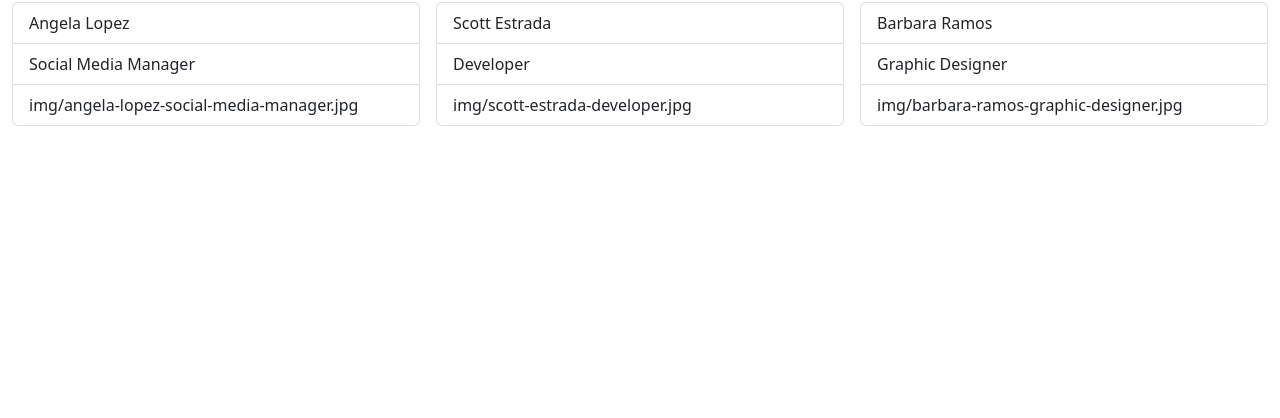
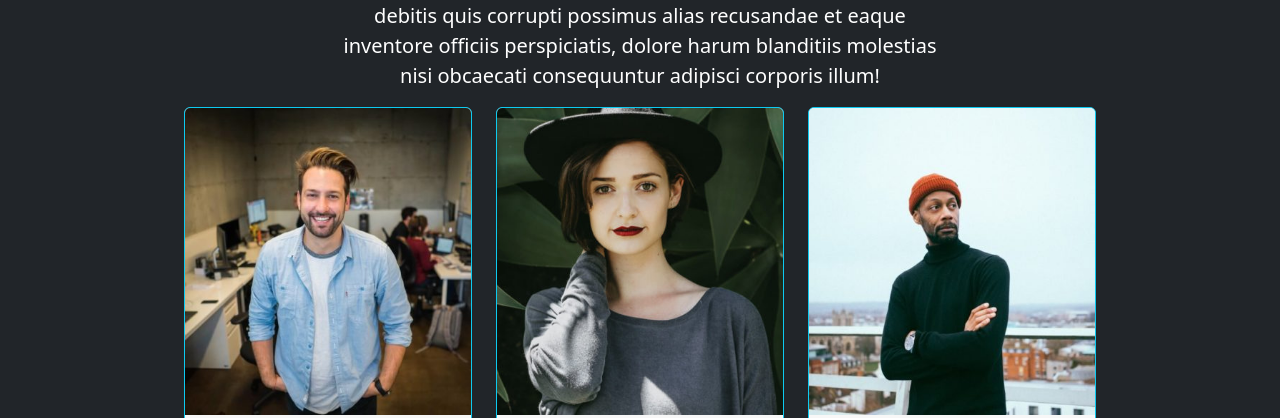
Before and after one commit to ThomasYoussef-Business/js-our-team, a plain HTML site: page index.html in a window 1280 px wide. Shown: the part 138-556 px from the top of the page. Drawn offline with nearby package versions, Linux system fonts and the light colour scheme.

Commit message:
Finito tutto l'esercizio!

```diff
--- a/index.html
+++ b/index.html
@@ -11,12 +11,22 @@
     <title>Our Team of Developers</title>
 </head>
 
-<body>
+<body class="bg-dark">
     <header></header>
-    <main>
+    <main class="px-2 py-3 p-md-3">
         <div class="container-fluid">
-            <div id="riga-dipendenti" class="row justify-content-evenly g-3">
-                <!-- QUESTA ROW VIENE POPOLATA DA main.js -->
+            <div class="row justify-content-center">
+                <div class="col-12 col-md-6 text-white text-center">
+                    <p class="display-3">Our <span class="text-info">Team</span></p>
+                    <p class="fs-5 lead lh-base">Lorem ipsum dolor sit amet, consectetur adipisicing elit. Facilis,
+                        debitis quis corrupti possimus alias recusandae et eaque inventore officiis perspiciatis, dolore
+                        harum blanditiis molestias nisi obcaecati consequuntur adipisci corporis illum!</p>
+                </div>
+                <div class="col-12 col-md-9">
+                    <div id="riga-dipendenti" class="row justify-content-evenly g-4">
+                        <!-- QUESTA ROW VIENE POPOLATA DA main.js -->
+                    </div>
+                </div>
             </div>
         </div>
     </main>
@@ -25,7 +35,7 @@
     <script src="https://cdn.jsdelivr.net/npm/bootstrap@5.2.2/dist/js/bootstrap.bundle.min.js"
         integrity="sha384-OERcA2EqjJCMA+/3y+gxIOqMEjwtxJY7qPCqsdltbNJuaOe923+mo//f6V8Qbsw3" crossorigin="anonymous">
     </script>
-    <script src="./js/main.js" type="text/javascript"></script>
+    <script src="./js/main.js"></script>
 </body>
 
 </html>
--- a/js/main.js
+++ b/js/main.js
@@ -91,11 +91,17 @@ function creaObjectPerDipendente(nome, ruolo, path_foto) {
 }
 
 function creaSchedaDipendente(dipendente) {
-    return `<div class="col-12 col-md-4">
-    <ul class="list-group">
-        <li class="list-group-item">${dipendente.nome}</li>
-        <li class="list-group-item">${dipendente.ruolo}</li>
-        <li class="list-group-item">${dipendente.path_foto}</li>
-    </ul>
-</div>`;
+    return `
+<div class="col-12 col-md-4">
+    <div class="card border-info text-center">
+        <img src="${dipendente.path_foto}" alt="Foto di un dipendente" class="card-img-top">
+        <div class="card-header p-2">
+            <p class="card-title fs-4 mb-0">${dipendente.nome}</p>
+        </div>
+        <div class="card-body p-2">
+            <p class="card-text fs-6 lead">${dipendente.ruolo}</p>
+        </div>
+    </div>
+</div>
+`;
 }
```
